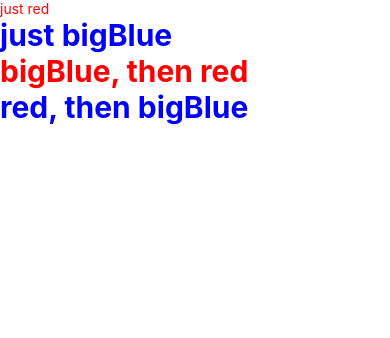
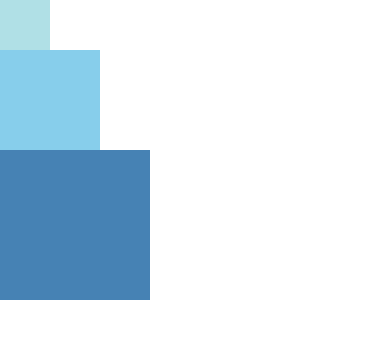
Before and after one commit to nandohidayat/Awesome-Project, a React Native app: screen / in a window 390 px wide. Shown: the top 338 px of the page. Built offline with nearby package versions, Linux system fonts and the light colour scheme.

Commit message:
fixeddimensionsbasics

```diff
--- a/App.js
+++ b/App.js
@@ -1,28 +1,20 @@
 import React, { Component } from 'react'
-import { AppRegistry, StyleSheet, View, Text } from 'react-native'
+import { AppRegistry, View } from 'react-native'
 
-const styles = StyleSheet.create({
-  bigBlue: {
-    color: 'blue',
-    fontWeight: 'bold',
-    fontSize: 30
-  },
-  red: {
-    color: 'red'
-  }
-})
-
-export default class LotsOfStyles extends Component {
+export default class FixedDimensionsBasics extends Component {
   render() {
     return (
       <View>
-        <Text style={styles.red}>just red</Text>
-        <Text style={styles.bigBlue}>just bigBlue</Text>
-        <Text style={[styles.bigBlue, styles.red]}>bigBlue, then red</Text>
-        <Text style={[styles.red, styles.bigBlue]}>red, then bigBlue</Text>
+        <View
+          style={{ width: 50, height: 50, backgroundColor: 'powderblue' }}
+        />
+        <View style={{ width: 100, height: 100, backgroundColor: 'skyblue' }} />
+        <View
+          style={{ width: 150, height: 150, backgroundColor: 'steelblue' }}
+        />
       </View>
     )
   }
 }
 
-AppRegistry.registerComponent('AwesomeProject', () => LotsOfStyles)
+AppRegistry.registerComponent('AwesomeProject', () => FixedDimensionsBasics)
```
